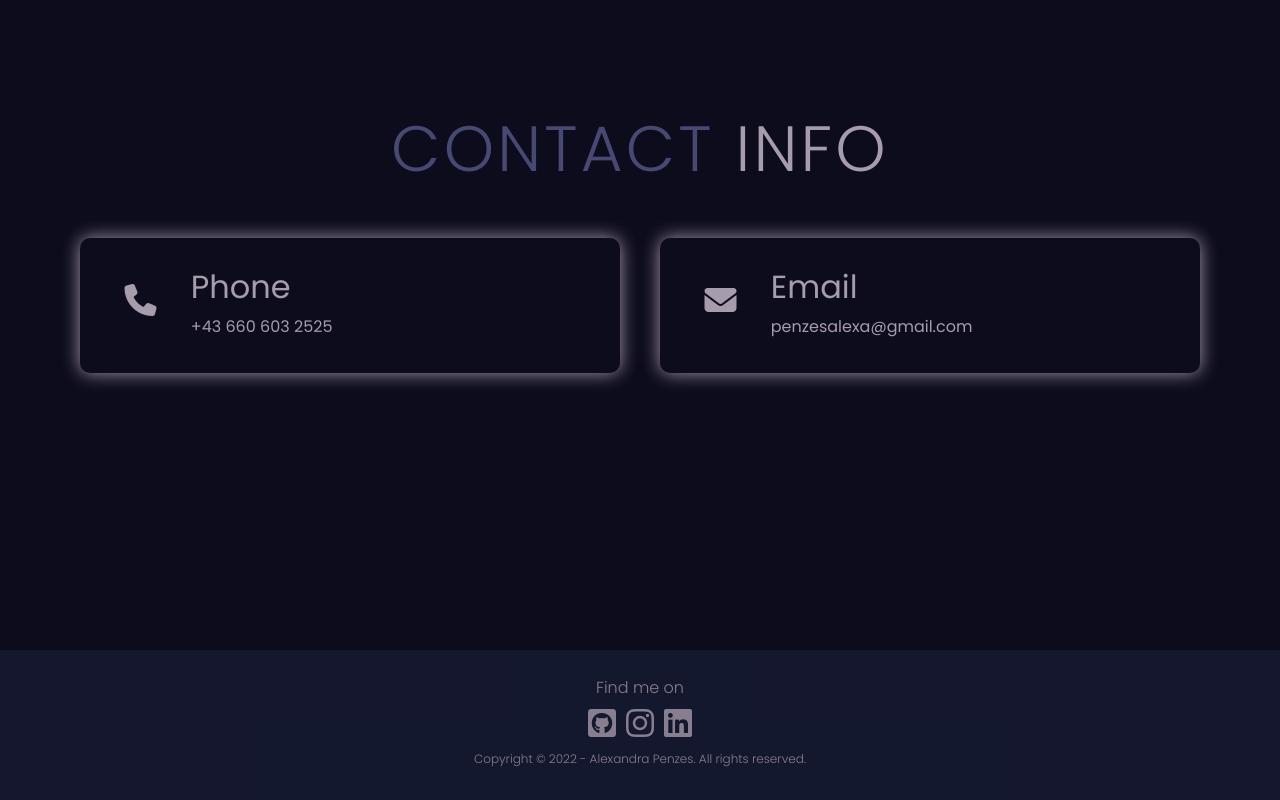
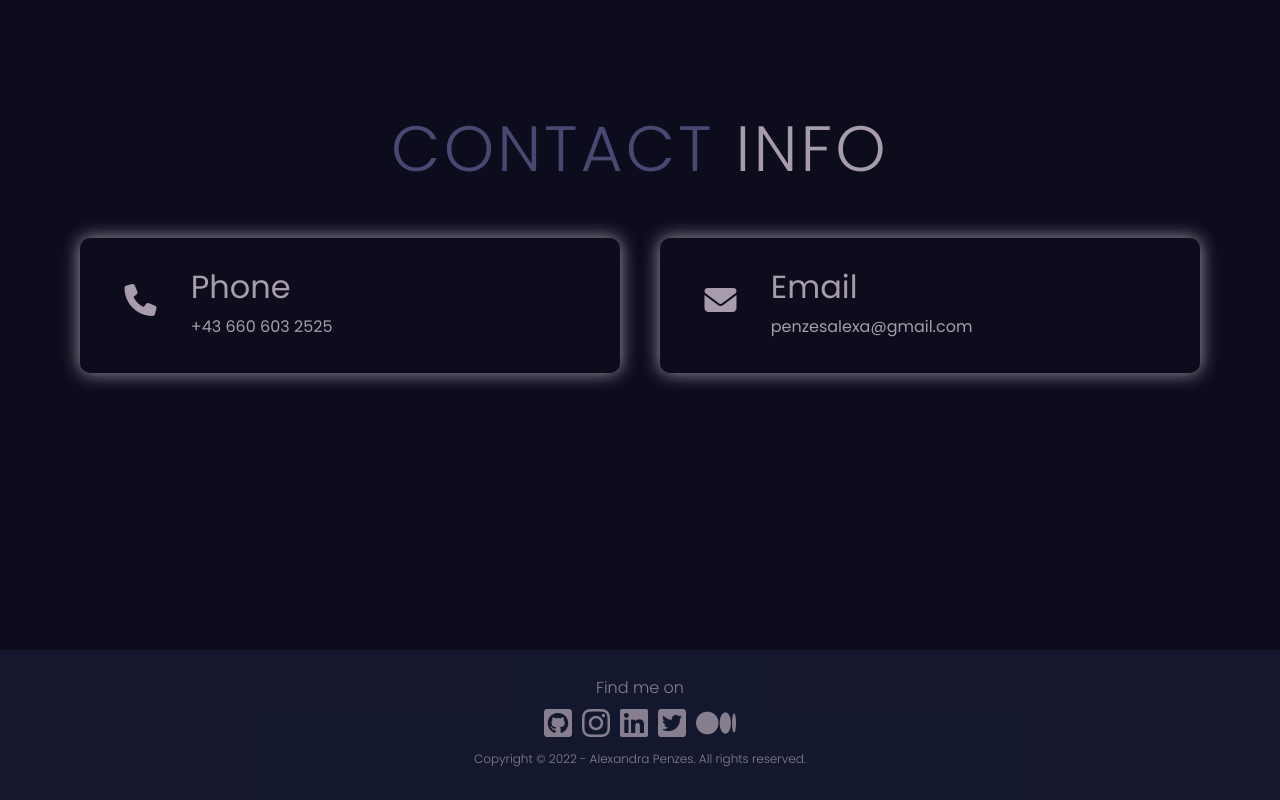
Before and after one commit to alexapenzes/portfolio, a plain HTML site: page index.html in a window 1280 px wide. Shown: the part 3100-3900 px from the top of the page. Drawn offline with Linux system fonts and the light colour scheme.

Commit message:
add social media

```diff
--- a/index.html
+++ b/index.html
@@ -229,7 +229,7 @@
             ></a>
           </div>
           <div class="social-item">
-            <a href="https://www.instagram.com/ap.webdev/"
+            <a target="_blank" href="https://www.instagram.com/ap.webdev/"
               ><i class="fa-brands fa-instagram fa-2x"></i
             ></a>
           </div>
@@ -238,6 +238,14 @@
               ><i class="fa-brands fa-linkedin fa-2x"></i
             ></a>
           </div>
+          <div class="social-item">
+            <a target="_blank" href="https://twitter.com/alexapnzs"
+              ><i class="fa-brands fa-twitter-square fa-2x"></i></a>
+          </div>
+          <div class="social-item">
+            <a target="_blank" href="https://medium.com/@penzesalexa/about"
+              ><i class="fa-brands fa-medium fa-2x"></i></a>
+          </div>
         </div>
         <h2>Copyright &copy; 2022 - Alexandra Penzes. All rights reserved.</h2>
       </div>
```
